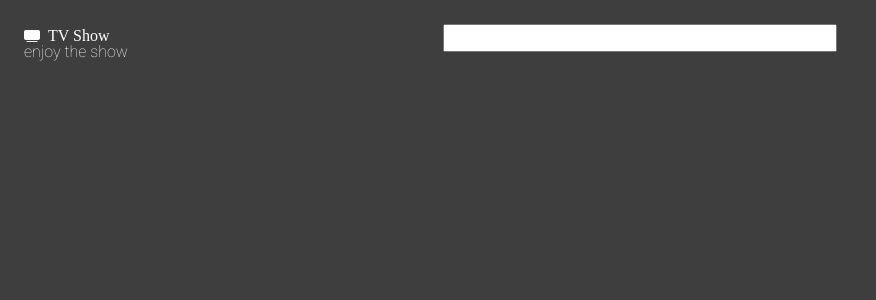
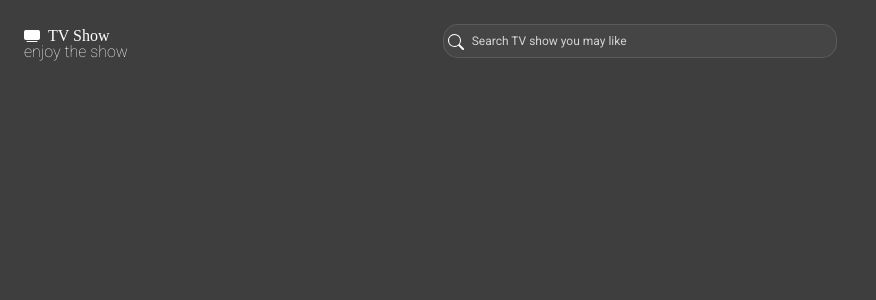
Before and after one commit to 47leonel-wabo/r18-react-redux, a React (Create React App) app: page / in a window 1280 px wide. Shown: the top 300 px of the page, without its empty margins (0-876 px from the left). Built offline with nearby package versions, Linux system fonts and the light colour scheme; no server answers; a web font is replaced by a local one.

Commit message:
Code refactoring, refining search bar UI

```diff
--- a/src/app/App.js
+++ b/src/app/App.js
@@ -3,6 +3,7 @@ import { IMG_SERVER } from "../api/config";
 import { TVShowAPI } from "../api/tv-show-api";
 import "./App.css";
 import TvLogo from "./components/logo/TvLogo";
+import SearchBar from "./components/search-bar/SearchBar";
 import TvShowDetail from "./components/tv-details/TvShowDetail";
 import TvShowItem from "./components/tv-show/TvShowItem";
 import style from "./style.module.css";
@@ -51,7 +52,7 @@ function App() {
             <TvLogo />
           </div>
           <div className="col-sm-12 col-lg-4">
-            <input style={{ width: "100%" }} type="text" />
+            <SearchBar handleChange={(value) => console.log("VALUE", value)} />
           </div>
         </div>
       </div>
--- /dev/null
+++ b/src/app/components/search-bar/SearchBar.jsx
@@ -0,0 +1,34 @@
+import React, { useState } from "react";
+import { Search } from "react-bootstrap-icons";
+import style from "./search.module.css";
+
+const SearchBar = ({ handleChange }) => {
+  const [inputValue, setInputValue] = useState("");
+
+  function inputChange(event) {
+    setInputValue(event.target.value);
+    if (event.key === "enter_command") {
+      if (inputValue.trim().length > 6) {
+        handleChange(inputValue);
+        setInputValue("");
+      }
+    }
+  }
+
+  return (
+    <div className={style.container}>
+      <div className={style.search}>
+        <Search />
+      </div>
+      <input
+        className={style.inputSearch}
+        value={inputValue}
+        onChange={inputChange}
+        placeholder={`Search TV show you may like`}
+        type="text"
+      />
+    </div>
+  );
+};
+
+export default SearchBar;
--- /dev/null
+++ b/src/app/components/search-bar/search.module.css
@@ -0,0 +1,28 @@
+.container {
+  display: flex;
+  position: relative;
+  justify-content: center;
+  border-radius: 15px;
+  overflow: hidden;
+  border: 1px solid rgba(122, 122, 122, 0.425);
+  background: rgba(77, 77, 77, 0.5);
+}
+.search {
+  padding: 4px;
+}
+.inputSearch {
+  width: 100%;
+  padding: 0 4px;
+  border: none;
+  color: white;
+  font-family: Roboto;
+  font-weight: 400;
+  font-size: 12px;
+  background-color: transparent;
+}
+.inputSearch::placeholder {
+  color: lightgray;
+}
+.inputSearch:focus {
+  outline-width: 0;
+}
```
